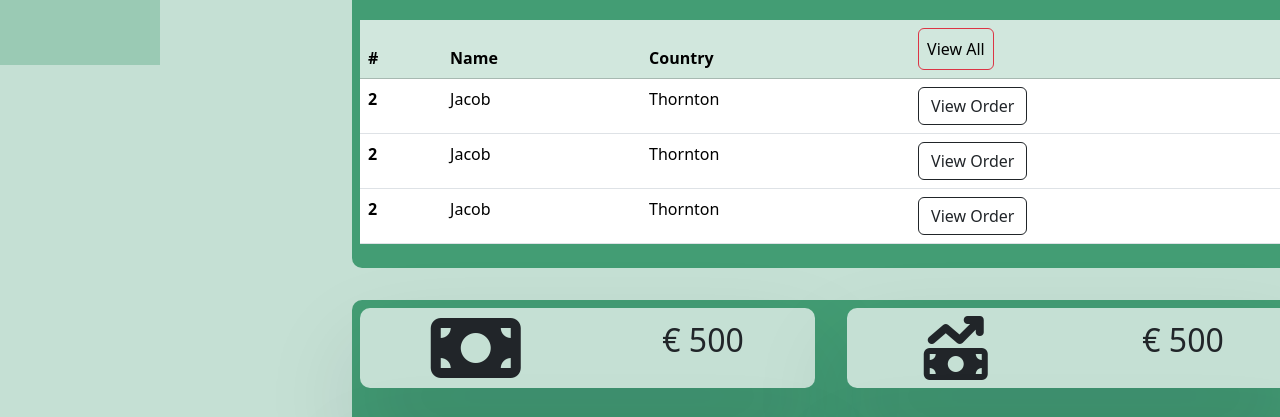
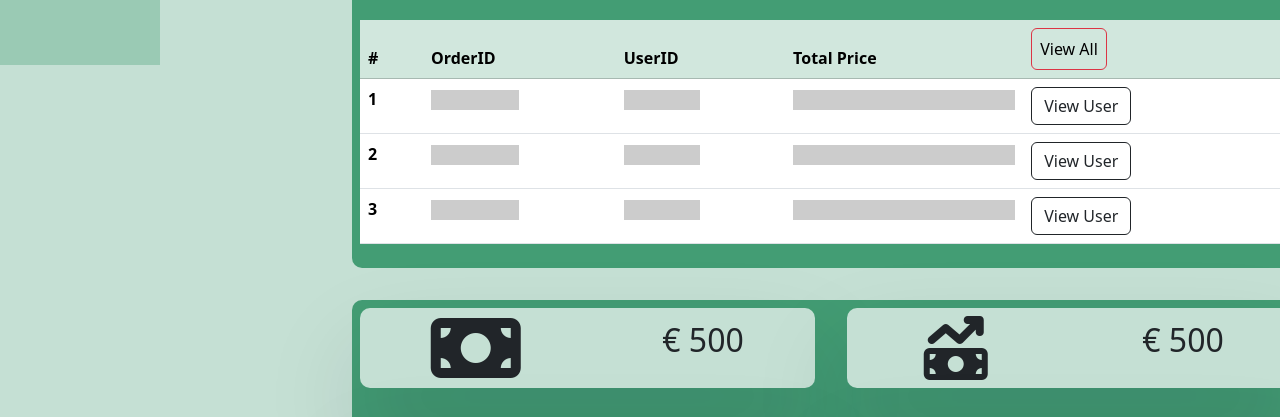
Before and after one commit to AbhinavTyagi30/OurHome, a website: page adminDashBoard/adminDash.html in a window 1280 px wide. Shown: the part 735-1152 px from the top of the page. Drawn offline with nearby package versions, Linux system fonts and the light colour scheme; no server answers.

Commit message:
day 4 final commit

```diff
--- a/adminDashBoard/adminDash.html
+++ b/adminDashBoard/adminDash.html
@@ -44,10 +44,10 @@
             >
               <ul class="nav-items">
                 <li class="current" aria-current="page">
-                  <a href="home.html">Home</a>
+                  <a href="./adminDash.html">Home</a>
                 </li>
-                <li><a href="products.html">Products</a></li>
-                <li><a href="users.html">Users</a></li>
+                <li><a href="./products.html">Products</a></li>
+                <li><a href="./allUsers.html">Users</a></li>
                 <li><a href="profile.html">Profile</a></li>
               </ul>
             </nav>
@@ -394,7 +394,6 @@
           style="border-radius: 10px"
         >
           <div
-            id="orders-table"
             class="title d-flex flex-column justify-content-center"
             style="
               font-family: 'Franklin Gothic Medium', 'Arial Narrow', Arial,
@@ -405,13 +404,14 @@
           >
             ORDERS
           </div>
-          <div class="orders-table">
-            <table class="table mt-3">
+
+          <table id="orders-table" class="table mt-3">
             <thead class="table table-success">
               <tr>
                 <th scope="col">#</th>
-                  <th scope="col">Name</th>
-                  <th scope="col">Country</th>
+                <th scope="col">OrderID</th>
+                <th scope="col">UserID</th>
+                <th scope="col">Total Price</th>
                 <th scope="col">
                   <a
                     type="button"
@@ -425,52 +425,90 @@
             </thead>
             <tbody>
               <tr>
-                  <th scope="row">2</th>
-                  <td>Jacob</td>
-                  <td>Thornton</td>
+                <th scope="row">1</th>
+                <td class="order-id">
+                  <h5 class="card-title placeholder-glow">
+                    <span class="placeholder col-6"></span>
+                  </h5>
+                </td>
+                <td class="order-user-id">
+                  <h5 class="card-title placeholder-glow">
+                    <span class="placeholder col-6"></span>
+                  </h5>
+                </td>
+                <td class="order-country">
+                  <h5 class="card-title placeholder-glow">
+                    <span class="placeholder col-12"></span>
+                  </h5>
+                </td>
                 <td>
                   <a
                     type="button"
                     class="btn btn-outline-dark"
                     href="oneUser.html"
                   >
-                      View Order
+                    View User
                   </a>
                 </td>
               </tr>
 
               <tr>
                 <th scope="row">2</th>
-                  <td>Jacob</td>
-                  <td>Thornton</td>
+                <td class="order-id">
+                  <h5 class="card-title placeholder-glow">
+                    <span class="placeholder col-6"></span>
+                  </h5>
+                </td>
+                <td class="order-user-id">
+                  <h5 class="card-title placeholder-glow">
+                    <span class="placeholder col-6"></span>
+                  </h5>
+                </td>
+                <td class="order-country">
+                  <h5 class="card-title placeholder-glow">
+                    <span class="placeholder col-12"></span>
+                  </h5>
+                </td>
                 <td>
                   <a
                     type="button"
                     class="btn btn-outline-dark"
                     href="oneUser.html"
                   >
-                      View Order
+                    View User
                   </a>
                 </td>
               </tr>
 
               <tr>
-                  <th scope="row">2</th>
-                  <td>Jacob</td>
-                  <td>Thornton</td>
+                <th scope="row">3</th>
+                <td class="user-name">
+                  <h5 class="card-title placeholder-glow">
+                    <span class="placeholder col-6"></span>
+                  </h5>
+                </td>
+                <td class="user-country">
+                  <h5 class="card-title placeholder-glow">
+                    <span class="placeholder col-6"></span>
+                  </h5>
+                </td>
+                <td class="user-email">
+                  <h5 class="card-title placeholder-glow">
+                    <span class="placeholder col-12"></span>
+                  </h5>
+                </td>
                 <td>
                   <a
                     type="button"
                     class="btn btn-outline-dark"
                     href="oneUser.html"
                   >
-                      View Order
+                    View User
                   </a>
                 </td>
               </tr>
             </tbody>
           </table>
-          </div>
         </div>
         <div
           id="display-item-4"
--- a/adminDashBoard/adminDash.js
+++ b/adminDashBoard/adminDash.js
@@ -49,7 +49,7 @@ async function getUserData(){
 //function to append user data to DOM
 
 function addUserTable(users){
-    console.log(users);
+
     let tableRow = document.querySelectorAll(`#user-table>tbody>tr`);
     for(var i=0; i<3; i++){
         tableRow[i].children[1].innerText = `${users[i].name}`;
@@ -58,3 +58,27 @@ function addUserTable(users){
     }
     console.log(tableRow);
 }
+
+//Function to fetch order data from the server
+
+async function getUserData(){
+    try {
+        let response = await fetch(`https://ourhomeserver.onrender.com/orders?_page=1&_limit=3`);
+        let orders = await response.json();
+        addUserTable(orders);
+    } catch (error) {
+        console.log(error);
+    }
+}
+
+//function to append order data to DOM
+
+function addUserTable(orders){
+    console.log(orders);
+    let tableRow = document.querySelectorAll(`#order-table>tbody>tr`);
+    for(var i=0; i<3; i++){
+        tableRow[i].children[1].innerText = `${orders[i].id}`;
+        tableRow[i].children[2].innerText = `${orders[i].userId}`;
+        tableRow[i].children[3].innerText = `${orders[i].country}`;
+    }
+}
--- a/package.json
+++ b/package.json
@@ -5,7 +5,7 @@
   "main": "index.js",
   "scripts": {
     "test": "echo \"Error: no test specified\" && exit 1",
-    "start": "json-server ./server/db.json "
+    "start": ""
   },
   "repository": {
     "type": "git",
```
Also changed, not shown: adminDashBoard/allUsers.html (added, +11 -0 lines), home.html (+18 -15 lines), index.html (+12 -14 lines), backend/db.json, scripts/front.js (added). Lines whose indentation alone changed are shown as unchanged.
